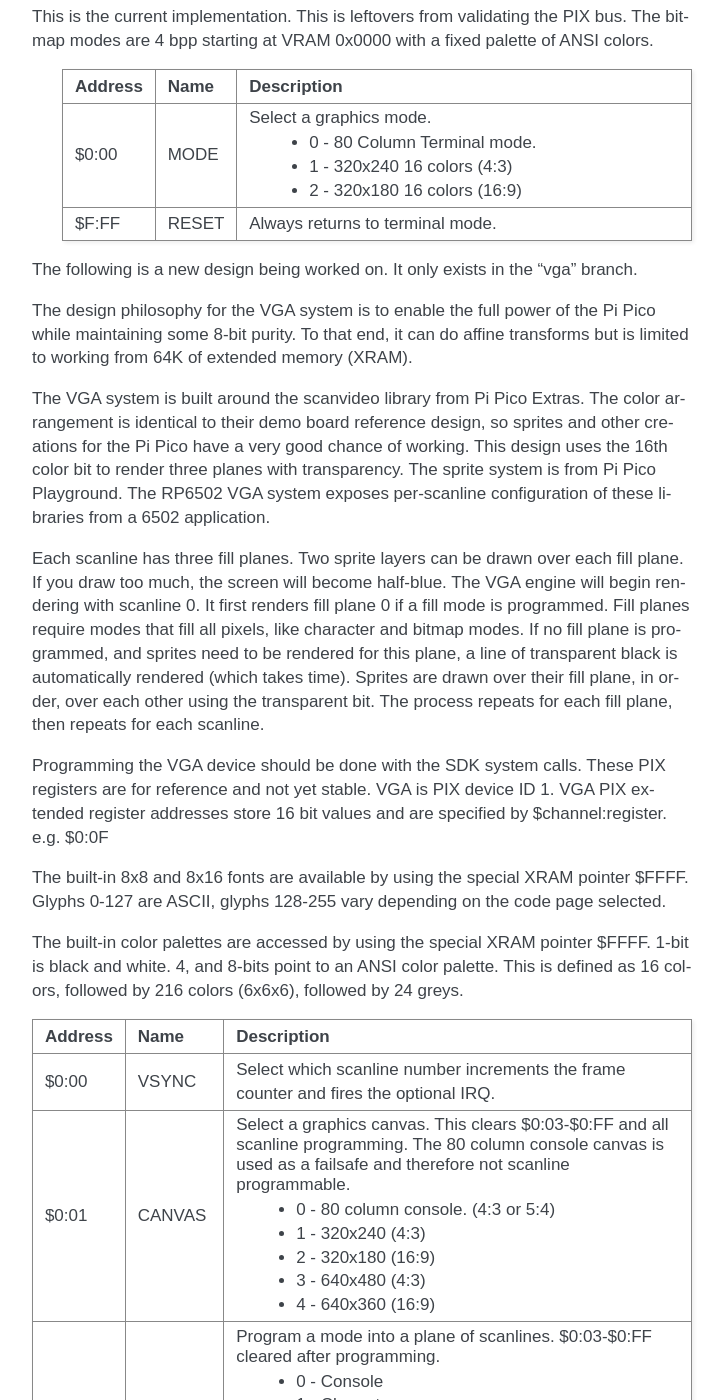
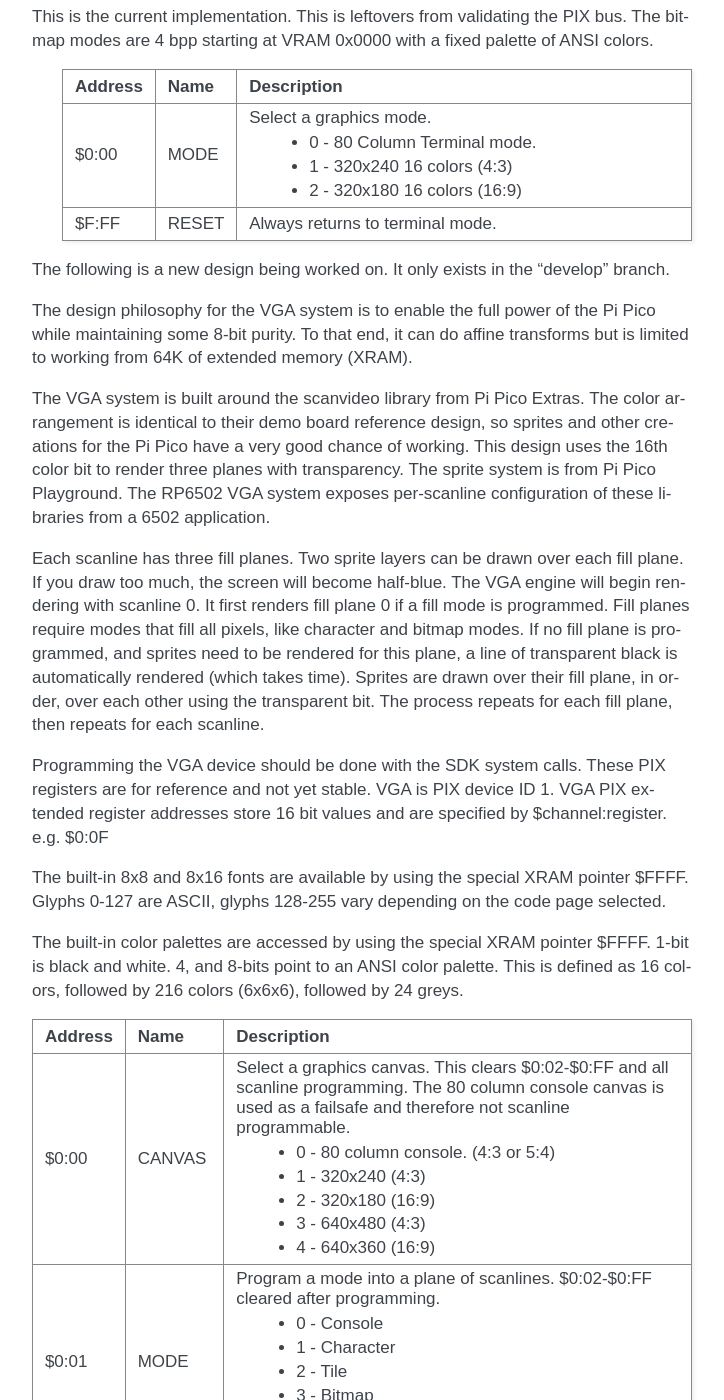
Before and after one commit to picocomputer/picocomputer.github.io, a Sphinx documentation site: the page built from docs/source/vga.rst, in a window 1280 px wide and 1400 px high, scrolled down 718 px. Shown: the whole window, without its empty margins (388-1112 px from the left). Built offline with Sphinx 7.4.7, drawn with Linux system fonts in a browser that asks for light colours; some of the changed text lies outside the part shown.

Commit message:
new firmware location

```diff
--- a/docs/source/hardware.rst
+++ b/docs/source/hardware.rst
@@ -64,7 +64,7 @@
 Step 5. Pi Pico Firmware
 =========================
 
-`Download <https://github.com/picocomputer/discussions/files/11683923/2023-06-07-rp6502.uf2.zip>`_ the UF2 files.
+Download the `UF2 files  <https://github.com/picocomputer/rp6502/releases>`_.
 
 To load firmware on a Pi Pico, hold its BOOTSEL button down while plugging it into a computer. The Pi Pico will appear as a storage device. Copy the VGA UF2 file to make a Pico VGA and the RIA UF2 file to make a Pico RIA. It should take less than 15 seconds to copy. The LED turns on when done.
 
--- a/docs/source/vga.rst
+++ b/docs/source/vga.rst
@@ -33,7 +33,7 @@
      - RESET
      - Always returns to terminal mode.
 
-The following is a new design being worked on. It only exists in the "vga" branch.
+The following is a new design being worked on. It only exists in the "develop" branch.
 
 The design philosophy for the VGA system is to enable the full power of the Pi Pico while maintaining some 8-bit purity. To that end, it can do affine transforms but is limited to working from 64K of extended memory (XRAM).
 
@@ -55,32 +55,29 @@
     - Name
     - Description
   * - $0:00
-    - VSYNC
-    - Select which scanline number increments the frame counter and fires the optional IRQ.
-  * - $0:01
     - CANVAS
-    - Select a graphics canvas. This clears $0:03-$0:FF and all scanline programming. The 80 column console canvas is used as a failsafe and therefore not scanline programmable.
+    - Select a graphics canvas. This clears $0:02-$0:FF and all scanline programming. The 80 column console canvas is used as a failsafe and therefore not scanline programmable.
         * 0 - 80 column console. (4:3 or 5:4)
         * 1 - 320x240 (4:3)
         * 2 - 320x180 (16:9)
         * 3 - 640x480 (4:3)
         * 4 - 640x360 (16:9)
-  * - $0:02
+  * - $0:01
     - MODE
-    - Program a mode into a plane of scanlines. $0:03-$0:FF cleared after programming.
+    - Program a mode into a plane of scanlines. $0:02-$0:FF cleared after programming.
         * 0 - Console
         * 1 - Character
         * 2 - Tile
         * 3 - Bitmap
         * 4 - Sprite
         * 5 - Affine Sprite
-  * - $0:03
+  * - $0:02
     - PLANE
     - 0-3 to select which fill plane of scanlines to program.
-  * - $0:04
+  * - $0:03
     - SLBEGIN
     - First scanline to program. SLBEGIN \<= n \< SLEND
-  * - $0:05
+  * - $0:04
     - SLEND
     - End of scanlines to program. 0 means use max y resolution (180-480).
 
```
